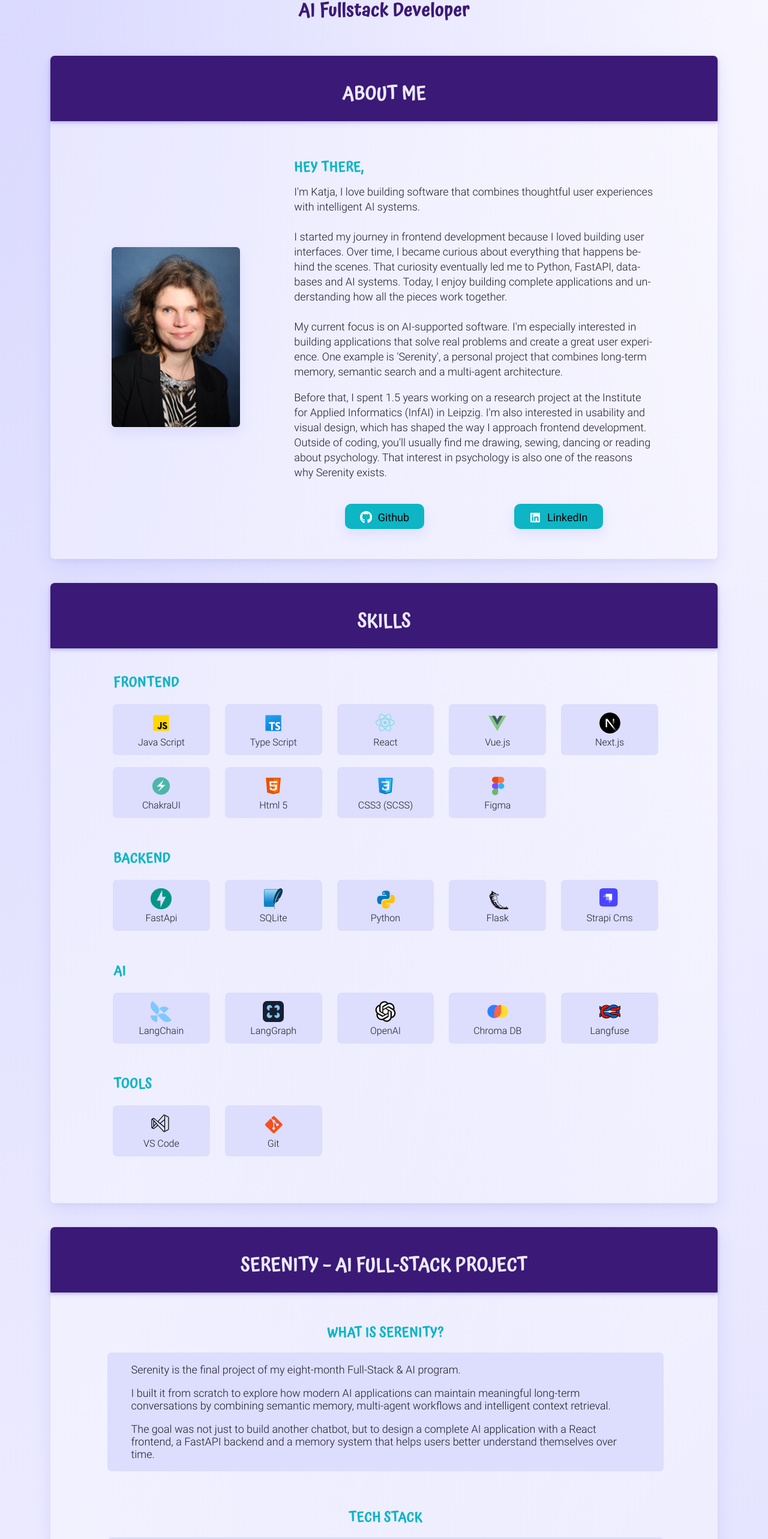
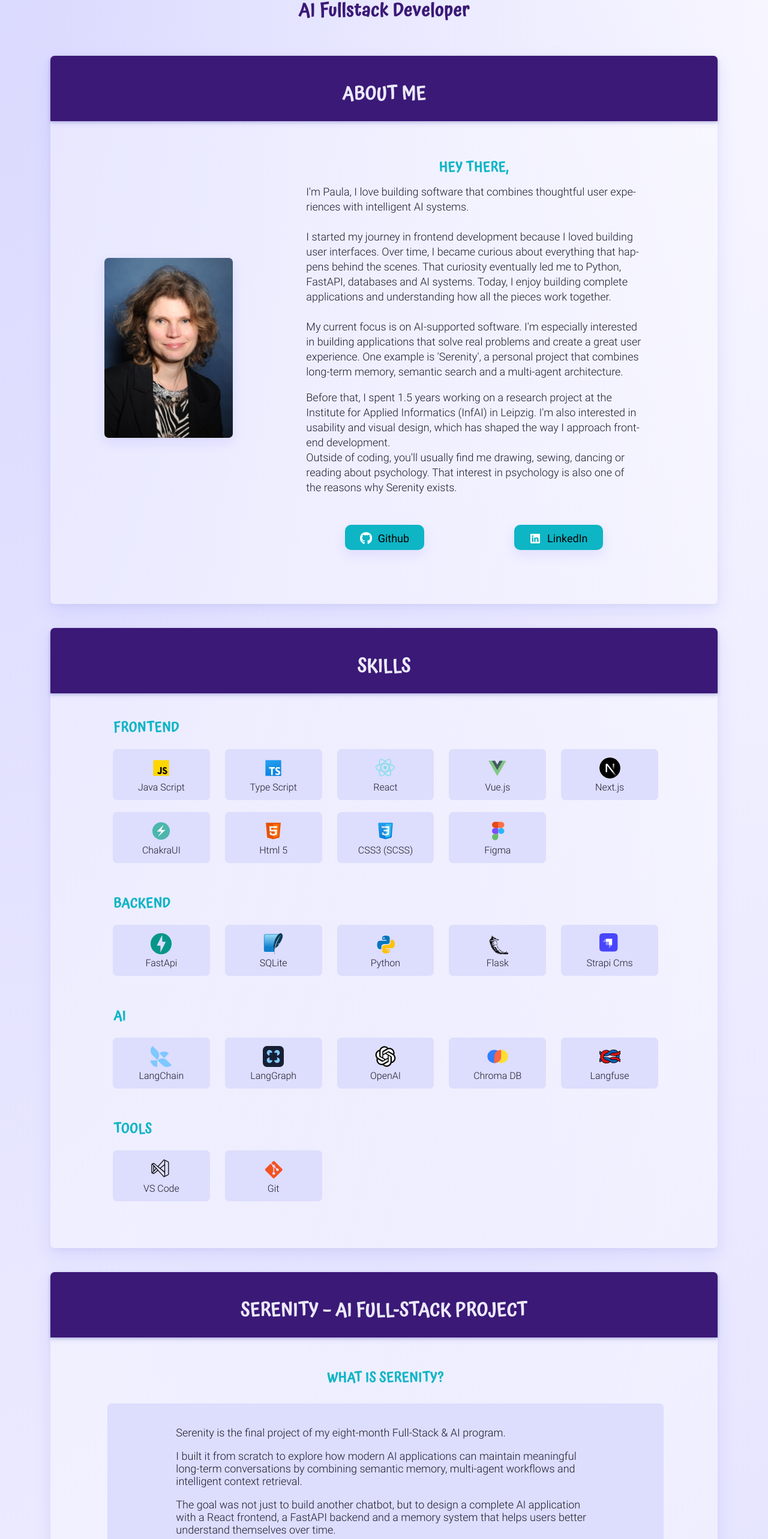
Before and after one commit to katja-roehlig/portfolio, a Vue app: page / in a window 1280 px wide. Shown: the part 223-2789 px from the top of the page at 60% size. Built offline with nearby package versions, Linux system fonts and the light colour scheme.

Commit message:
fix some small design bugs

```diff
--- a/src/App.vue
+++ b/src/App.vue
@@ -39,7 +39,6 @@ onBeforeUnmount(() => {
   <Skills class="skills" />
   <AiProject />
   <Projects />
-
   <Contact />
   <div v-if="scrollOn">
     <a href="#home" class="btn-scroll">
--- a/src/components/About.vue
+++ b/src/components/About.vue
@@ -16,11 +16,11 @@ function readMore(): void {
     <div class="about__content">
       <img src="../assets/ich_schmunzelnd_1.jpg" alt="a picture of me" class="about__foto" />
       <div class="about__info">
-        <div class="text-left">
+        <!-- <div> -->
         <h4 class="about__subheading">Hey there,</h4>
         <p class="about__text text">
 
-            I'm Katja, I love building software that combines thoughtful user experiences with intelligent AI systems.
+          I'm Paula, I love building software that combines thoughtful user experiences with intelligent AI systems.
           <br /><br />
           I started my journey in frontend development because I loved building user interfaces.
           Over time, I became curious about everything that happens behind the scenes.
@@ -34,9 +34,9 @@ function readMore(): void {
           One example is <span>'Serenity'</span>, a personal project that combines long-term memory,
           semantic search and a multi-agent architecture.
         </p>
-        </div>
+        <!-- </div> -->
 
-        <p class="text text-right" :class="{ 'arrow-down': !isViewable, foldout: isViewable }">
+        <p class="text about__text" :class="{ 'arrow-down': !isViewable, foldout: isViewable }">
           Before that, I spent 1.5 years working on a research project at the Institute for Applied Informatics (InfAI)
           in Leipzig.
           I'm also interested in usability and visual design, which has shaped the way I approach frontend development.
@@ -85,6 +85,7 @@ function readMore(): void {
   display: flex;
   flex-direction: column;
   align-items: center;
+  width: 100%;
 }
 
 .about__content {
@@ -92,18 +93,23 @@ function readMore(): void {
   flex-direction: column;
   justify-content: center;
   align-items: center;
-  padding: var(--spacing-small) 3rem 3rem 3rem;
+  padding-block: var(--spacing-small) 3rem;
+
 }
 
 .about__foto {
   height: 18rem;
-  border-radius: 0.6rem;
+  border-radius: 0.7rem;
   box-shadow: var(--box-shadow-middle);
   margin-bottom: 1rem;
 }
 
 .about__text {
   margin-top: 0rem;
+  width: auto;
+  padding-inline: 2rem;
+  max-width: 70ch;
+  ;
 }
 
 .text {
@@ -120,8 +126,10 @@ function readMore(): void {
 .about__wrapper {
   display: flex;
   justify-content: center;
-  gap: 5rem;
-  width: 100%;
+  gap: 2rem;
+  width: auto;
+  padding-inline: 2rem;
+  margin-top: 3rem;
   ;
 }
 
@@ -163,8 +171,8 @@ function readMore(): void {
     display: flex;
     flex-direction: row;
     align-items: center;
-    gap: 5rem;
-    padding-inline: 4.5rem 4rem;
+    gap: 4rem;
+    padding-inline: 5rem 4rem;
   }
 
   .about__container {
@@ -183,6 +191,12 @@ function readMore(): void {
   .about__link {
     margin-top: 2rem;
   }
+
+  .about__wrapper {
+    gap: 5rem;
+    margin-top: 1rem;
+  }
+
 
 }
 
@@ -208,7 +222,7 @@ function readMore(): void {
 
   .about__content {
     gap: 9rem;
-    padding: 2rem 9.5rem 0rem 9rem;
+    padding: 2rem 9.5rem 4rem 9rem;
   }
 
   .text {
--- a/src/components/FrontendProjects.vue
+++ b/src/components/FrontendProjects.vue
@@ -189,7 +189,7 @@ h3 {
   view-transition-name: project-card;
   margin-top: 3rem;
   min-height: 50rem;
-  ;
+  height: 72rem;
 }
 
 .card__container {
@@ -207,8 +207,9 @@ h3 {
 .device__wrapper {
   position: relative;
   width: 100%;
-  height: 40rem;
+  height: 41rem;
   overflow: hidden;
+  margin-bottom: 1rem;
 
 
 }
@@ -233,6 +234,9 @@ h3 {
 
 .project__description {
   margin-bottom: 1rem;
+  padding-inline: 2rem;
+  max-width: 70ch;
+  ;
 
 }
 
@@ -391,9 +395,8 @@ h3 {
 
 @media (min-width: 960px) {
 
-
   .flex__container {
-    height: 50rem;
+    height: 5rem;
     padding-inline: 3.5rem 2rem;
   }
 
@@ -401,7 +404,6 @@ h3 {
     flex-direction: row;
     justify-content: center;
     align-items: flex-start;
-
     height: 100%;
   }
 
@@ -415,7 +417,7 @@ h3 {
 
   .device__wrapper {
     height: 40rem;
-    margin-bottom: 0rem;
+    margin-bottom: 1rem;
   }
 
   .desktop__view {
--- a/src/components/ProjectDescription.vue
+++ b/src/components/ProjectDescription.vue
@@ -77,6 +77,12 @@ const props = defineProps({
   position: relative;
   bottom: 5%;
   justify-content: center;
-  gap: 6rem;
+  gap: 2rem;
+}
+
+@media (min-width: 768px) {
+  .button__container {
+    gap: 5rem;
+  }
 }
 </style>
--- a/src/components/SerenityInfo.vue
+++ b/src/components/SerenityInfo.vue
@@ -67,7 +67,7 @@ function toggleZoom(): void {
             <div class="info__content">
 
                 <p>Serenity is the final project of my eight-month Full-Stack & AI program.</p>
-                <p class="text">
+                <p>
                     I built it from scratch to explore how modern AI applications can maintain meaningful long-term
                     conversations by combining semantic memory, multi-agent workflows and intelligent context retrieval.
                 </p>
@@ -156,18 +156,15 @@ h4 {
 
 .info__techstack,
 .info__content {
-    padding-inline: 2rem;
     border-radius: 0.7rem;
-    margin-bottom: 4rem;
-    border-radius: 0.7rem;
-    box-shadow: var(--box-shadow-small-list);
+    margin-bottom: 2rem;
 }
 
 .info__content p,
 .info__techstack p {
-    max-width: 85ch;
+    max-width: 70ch;
     margin-inline: auto;
-
+    line-height: 2.1rem;
 }
 
 .info__techstack-heading {
@@ -177,9 +174,10 @@ h4 {
 .info__slider-container {
     max-width: 700px;
     width: 100%;
-    margin: 4rem auto 3rem;
+    margin: 4rem auto 0rem;
     overflow: visible;
     position: relative;
+
 }
 
 .info__slider-wrapper {
@@ -250,7 +248,7 @@ h4 {
     border-radius: 0.7rem;
     padding-block: 3rem 3rem;
     margin-inline: -2rem;
-    margin-top: 2rem;
+    margin-top: 3rem;
 }
 
 .slider-btn {
@@ -289,8 +287,6 @@ h4 {
     display: flex;
     flex-direction: column;
     align-items: center;
-    margin-bottom: 2rem;
-    ;
 }
 
 .info__link {
@@ -328,13 +324,27 @@ h4 {
     .info__content,
     .info__techstack {
         background-color: var(--bg-color-second-level);
-        margin-top: 1.5rem;
+        margin-top: 2.5rem;
+        padding: 2rem 2.5rem;
+        box-shadow: var(--box-shadow-small-list);
+        margin-bottom: 6rem;
+    }
+
+    .info__container {
+        padding-inline: 4rem;
         ;
+    }
+
+    .info__slider-controls {
+        margin-inline: -4rem;
+    }
+
+    .info__link-container {
+        margin-bottom: 1rem;
     }
 }
 
 @media (min-width: 960px) {
-
 
     .info__slider-container {
         background-color: var(--bg-color-second-level);
@@ -344,22 +354,28 @@ h4 {
         border-radius: 0.7rem;
         box-shadow: var(--box-shadow-small-list);
         margin-inline: auto;
-
-
     }
 
     .info__container {
         padding-inline: 4rem;
-        padding-bottom: 3rem;
+        padding-bottom: 5rem;
     }
-}
 
-.info__slider-controls {
-    background-color: transparent;
-    padding-block: 0;
-    margin-inline: 0;
-    padding-top: 1rem;
+    .info__slider-controls {
+        background-color: transparent;
+        padding-block: 0;
+        margin-inline: 0;
+        padding-top: 1rem;
+    }
 
+    .info__techstack,
+    .info__content {
+        margin-bottom: 5rem;
+    }
+
+    .info__link-container {
+        margin-bottom: 2rem;
+    }
 }
 
 @media (min-width: 1100px) {
--- a/src/components/Skills.vue
+++ b/src/components/Skills.vue
@@ -134,23 +134,26 @@ import VSCode from "./icons/skills/Vscode.vue";
 .icon-color {
   fill: var(--icon-color);
 }
+
 h4 {
   margin-top: var(--spacing-middle);
   padding-bottom: 0px;
-  padding-left: 1rem;;
+  padding-left: 1rem;
+  ;
   text-align: left;
 }
+
 .tech-list {
   list-style: none;
   display: grid;
   padding-block: 0rem 1rem;
-  grid-template-columns: repeat(4, 25%);
+  grid-template-columns: repeat(3, 33%);
   padding-inline-start: 0;
-  /* padding-inline: 0.7rem 0.8rem; */
   grid-row-gap: 2rem;
   justify-items: center;
   align-items: center;
 }
+
 .tech-list-item {
   height: 85px;
   display: flex;
@@ -171,6 +174,7 @@ h4 {
   text-wrap: wrap;
   padding-inline: 1rem;
 }
+
 .skills__container {
   padding: 0rem 1rem 1rem 1rem;
 }
@@ -184,15 +188,17 @@ h4 {
 /* media-queries ************************************************************ */
 @media (min-width: 768px) {
   .tech-list {
-    grid-template-columns: repeat(5, 1fr);
+    grid-template-columns: repeat(4, 1fr);
     grid-column-gap: 0.1rem;
 
   }
+
   .tech-list-item {
     font-size: 1.5rem;
     background-color: var(--bg-color-second-level);
     box-shadow: var(--box-shadow-small-list);
   }
+
   .skills__container {
     padding-bottom: 3.8rem;
     padding-inline: 3.5rem 2.5rem;
@@ -201,15 +207,19 @@ h4 {
 
 @media (min-width: 992px) {
   .tech-list {
+    grid-template-columns: repeat(5, 1fr);
     grid-column-gap: 0.7rem;
   }
+
   .tech-list-item {
     font-size: 1.6rem;
   }
+
   .skills__container {
     padding-bottom: 4.8rem;
   }
 }
+
 @media (min-width: 1100px) {
   .skills__container {
     padding-bottom: 5rem;
```
Lines whose indentation alone changed are shown as unchanged.
